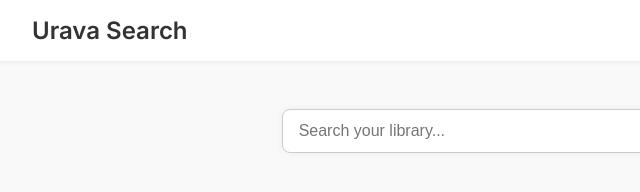
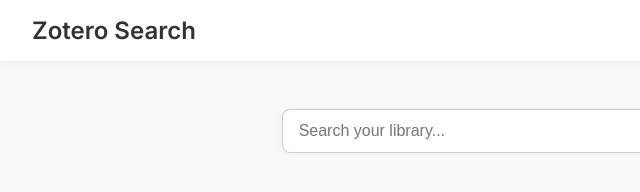
Before and after one commit to ananthajithkr/easy_zotero, a plain HTML site: page frontend/index.html in a window 1280 px wide. Shown: the full height of the page, 0-640 px from the left. Drawn offline with Linux system fonts and the light colour scheme.

Commit message:
Update index.html

```diff
--- a/frontend/index.html
+++ b/frontend/index.html
@@ -3,12 +3,12 @@
 <head>
     <meta charset="UTF-8">
     <meta name="viewport" content="width=device-width, initial-scale=1.0">
-    <title>Urava Bibliography</title>
+    <title>Zotero Library</title>
     <link rel="stylesheet" href="styles.css">
 </head>
 <body>
     <header>
-        <h1>Urava Search</h1>
+        <h1>Zotero Search</h1>
         <nav>
             <a href="about.html">About</a>
             <a href="https://www.zotero.org/" target="_blank">Zotero Web</a>
```
